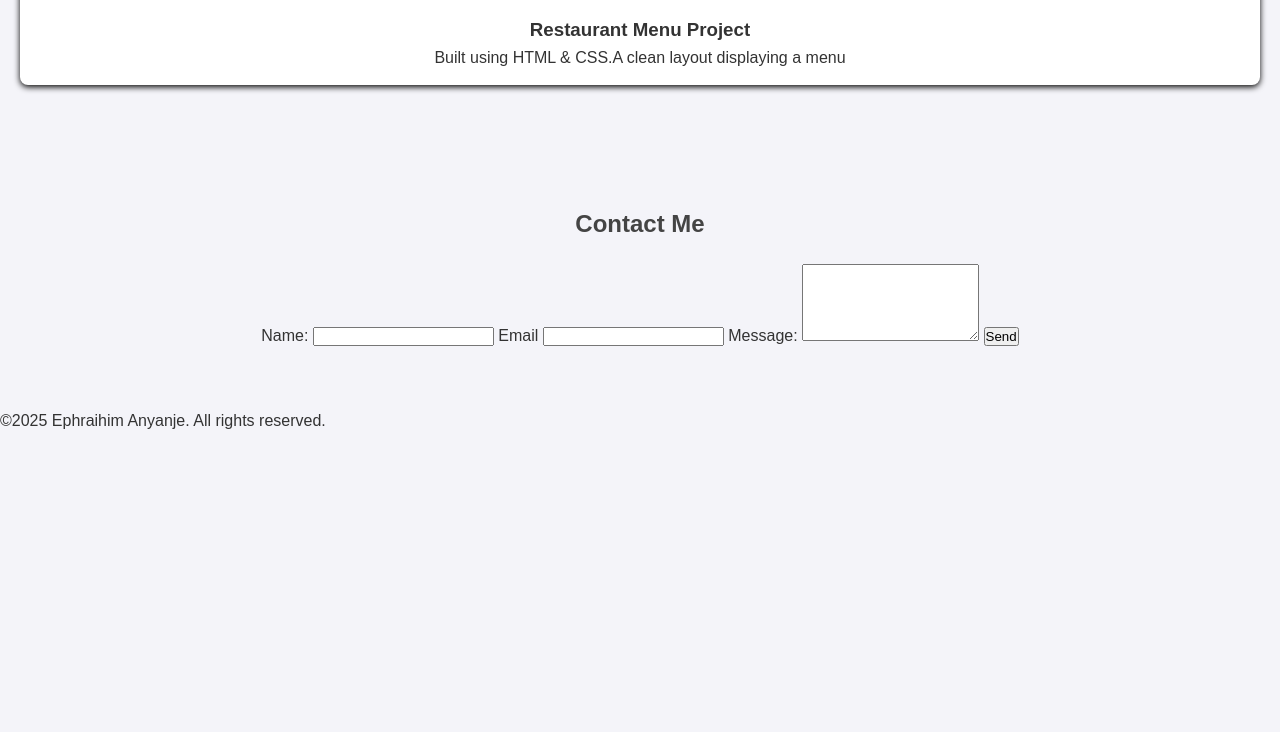
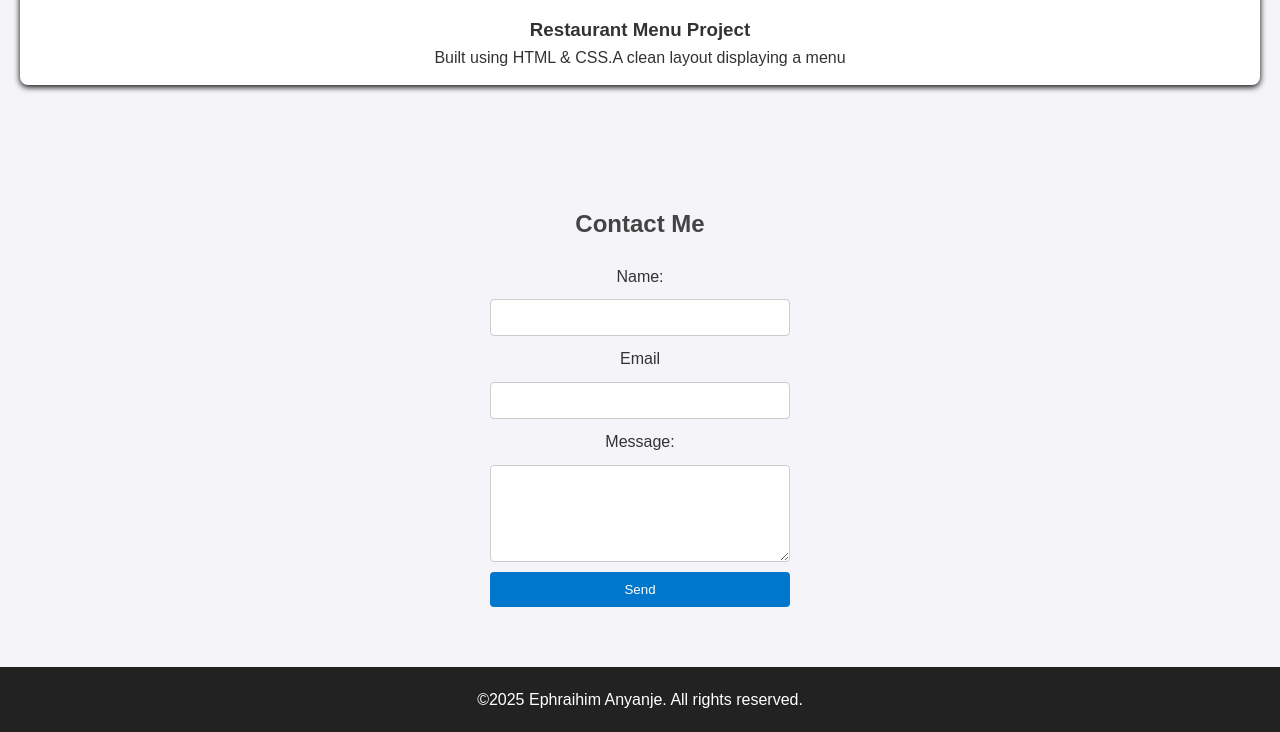
Before and after one commit to Ephrahim-Anyanje/Portfolio_project, a plain HTML site: page index.html in a window 1280 px wide. Shown: the part 1764-2496 px from the top of the page. Before the commit the page ends 2198 px from the top, so only its background shows below. Drawn offline with Linux system fonts and the light colour scheme.

Commit message:
added css for form and footer

```diff
--- a/styles.css
+++ b/styles.css
@@ -99,4 +99,36 @@ nav ul li a {
   margin-top: 10px;
 }
 
-/*  */
+/*Contact Form */
+form {
+  display: flex;
+  flex-direction: column;
+  width: 300px;
+  margin: auto;
+  gap: 10px;
+}
+form input,
+form textarea {
+  padding: 10px;
+  border: 1px solid #ccc;
+  border-radius: 4px;
+}
+form button {
+  background: #0077cc;
+  color: white;
+  border: none;
+  padding: 10px;
+  cursor: pointer;
+  border-radius: 4px;
+}
+form button:hover {
+  background: #005fa3;
+}
+
+/* Footer */
+footer {
+  text-align: center;
+  padding: 20px;
+  background: #222;
+  color: #fff;
+}
```
